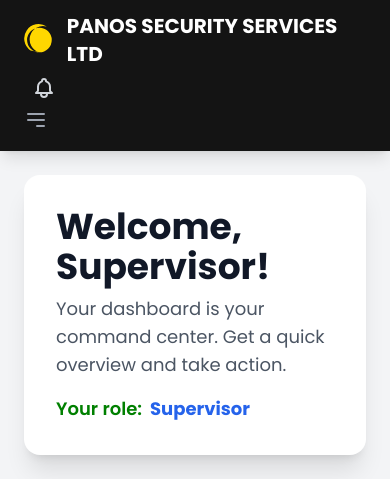
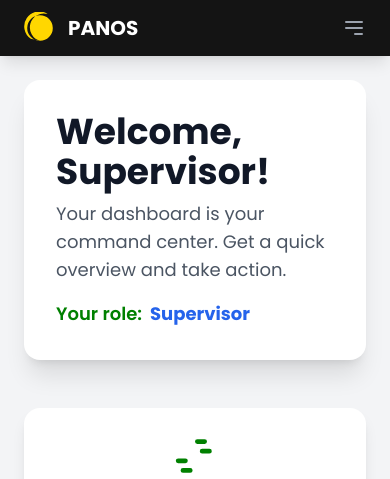
Before and after one commit to Derry-Godsent/Security-System, a Flask app: page /dashboard in a window 390 px wide. Shown: the top 479 px of the page. Run offline with Flask 3, Linux system fonts and the light colour scheme; a user stored in the database is signed in; data that the repository does not hold is empty; some libraries are stand-ins or nearby versions.

Commit message:
Fix mobile navigation and add logout to mobile menu

```diff
--- a/templates/layout.html
+++ b/templates/layout.html
@@ -95,33 +95,31 @@
 <body class="bg-gray-100 text-gray-800 flex flex-col min-h-screen">
 
     <nav class="bg-panos-black text-white shadow-lg sticky top-0 z-50">
-    <div class="container mx-auto px-6 py-3 md:flex md:justify-between md:items-center">
-        <div class="flex items-center justify-between">
+    <div class="container mx-auto px-6 py-3">
+        <div class="flex justify-between items-center">
+            <!-- Logo -->
             <a href="{{ url_for('dashboard') }}" class="flex items-center text-xl font-bold transition-all duration-300 transform hover:scale-105">
                 <svg class="h-8 w-8 text-panos-yellow mr-3" fill="currentColor" viewBox="0 0 20 20">
                     <path d="M10 18a8 8 0 100-16 8 8 0 000 16zm-5.744-1.256A6 6 0 1114.744 1.256a7.975 7.975 0 00-4.744 16.744z"/>
                 </svg>
-                <span>PANOS SECURITY SERVICES LTD</span>
+                <span class="hidden md:inline">PANOS SECURITY SERVICES LTD</span>
+                <span class="md:hidden">PANOS</span>
             </a>
-        </div>
 
-        <div id="mobile-menu" class="hidden md:flex flex-col md:flex-row md:items-center md:space-x-8 mt-4 md:mt-0">
+            <!-- Desktop Menu -->
+            <div class="hidden md:flex items-center space-x-6">
                 {% if 'username' in session %}
-                <a href="{{ url_for('dashboard') }}" class="py-2 px-3 hover:text-panos-yellow transition duration-300">Dashboard</a>
+                    <a href="{{ url_for('dashboard') }}" class="hover:text-panos-yellow transition duration-300">Dashboard</a>
                     {% if session.get('role') in ['Supervisor', 'Business Support Officer'] %}
-                <a href="{{ url_for('attendance') }}" class="py-2 px-3 hover:text-panos-yellow transition duration-300">Attendance</a>
+                    <a href="{{ url_for('attendance') }}" class="hover:text-panos-yellow transition duration-300">Attendance</a>
                     {% endif %}
-                <a href="{{ url_for('view_attendance') }}" class="py-2 px-3 hover:text-panos-yellow transition duration-300">Records</a>
-                <a href="{{ url_for('view_requests') }}" class="py-2 px-3 hover:text-panos-yellow transition duration-300">Requests</a>
-                {% if session.get('role') in ['Ops Manager', 'HR Officer', 'Finance', 'General Manager'] %}
-                <a href="{{ url_for('reports_page') }}" class="py-2 px-3 hover:text-panos-yellow transition duration-300">Reports</a>
+                    <a href="{{ url_for('view_attendance') }}" class="hover:text-panos-yellow transition duration-300">Records</a>
+                    <a href="{{ url_for('view_requests') }}" class="hover:text-panos-yellow transition duration-300">Requests</a>
+                    {% if session.get('role') in ['Ops Manager', 'HR Officer', 'Finance', 'General Manager', 'Business Support Officer'] %}
+                    <a href="{{ url_for('reports_page') }}" class="hover:text-panos-yellow transition duration-300">Reports</a>
                     {% endif %}
-                {% endif %}
-        </div>
 
-        <div class="flex items-center space-x-4">
-            {% if 'username' in session %}
-                <!-- Notifications -->
+                    <!-- Notifications (Desktop) -->
                     <div class="relative">
                         <button id="notificationBell"
                                 class="relative p-2 text-gray-300 hover:text-yellow-400 transition-colors duration-300"
@@ -130,7 +128,6 @@
                                 <path stroke-linecap="round" stroke-linejoin="round" stroke-width="2"
                                       d="M15 17h5l-1.405-1.405A2.032 2.032 0 0118 14.158V11a6.002 6.002 0 00-4-5.659V5a2 2 0 10-4 0v.341C7.67 6.165 6 8.388 6 11v3.159c0 .538-.214 1.055-.595 1.436L4 17h5m6 0v1a3 3 0 11-6 0v-1m6 0H9"></path>
                             </svg>
-                        <!-- Notification Badge -->
                             <span id="notificationBadge"
                                   class="absolute -top-1 -right-1 bg-red-500 text-white text-xs rounded-full w-5 h-5 flex items-center justify-center hidden font-medium">
                                 0
@@ -140,7 +137,6 @@
                         <!-- Notification Dropdown -->
                         <div id="notificationDropdown"
                              class="hidden absolute right-0 top-12 w-80 bg-white rounded-lg shadow-xl border border-gray-200 z-50 max-h-96 overflow-hidden">
-                        <!-- Header -->
                             <div class="bg-gradient-to-r from-panos-black to-gray-800 text-white px-4 py-3 flex justify-between items-center rounded-t-lg">
                                 <h3 class="font-semibold text-panos-yellow">Notifications</h3>
                                 <button onclick="markAllAsRead()"
@@ -148,8 +144,6 @@
                                     Mark all read
                                 </button>
                             </div>
-
-                        <!-- Notifications List -->
                             <div id="notificationsList" class="max-h-80 overflow-y-auto">
                                 <div class="p-4 text-center text-gray-500">
                                     <svg class="w-8 h-8 mx-auto mb-2 text-gray-400" fill="none" stroke="currentColor" viewBox="0 0 24 24">
@@ -161,18 +155,42 @@
                         </div>
                     </div>
 
-                <div class="hidden md:block">
                     <span class="text-sm font-medium">Hello, {{ session.get('role') }}</span>
-                    <a href="{{ url_for('logout') }}" class="ml-4 text-sm font-semibold text-red-400 hover:text-red-500 transition duration-300">Logout</a>
-                </div>
+                    <a href="{{ url_for('logout') }}" class="text-sm font-semibold text-red-400 hover:text-red-500 transition duration-300">Logout</a>
                 {% endif %}
             </div>
 
+            <!-- Mobile Menu Button -->
+            {% if 'username' in session %}
             <button id="mobile-menu-button" type="button" class="md:hidden text-gray-400 hover:text-white focus:outline-none">
-            <svg class="h-6 w-6" fill="none" stroke="currentColor" viewBox="0 0 24 24" xmlns="http://www.w3.org/2000/svg">
+                <svg class="h-6 w-6" fill="none" stroke="currentColor" viewBox="0 0 24 24">
                     <path stroke-linecap="round" stroke-linejoin="round" stroke-width="2" d="M4 6h16M4 12h16m-7 6h7"></path>
                 </svg>
             </button>
+            {% endif %}
+        </div>
+
+        <!-- Mobile Menu (Full) -->
+        {% if 'username' in session %}
+        <div id="mobile-menu" class="hidden md:hidden mt-4 pb-4 border-t border-gray-700 pt-4">
+            <div class="flex flex-col space-y-3">
+                <a href="{{ url_for('dashboard') }}" class="py-2 px-3 hover:text-panos-yellow transition duration-300 hover:bg-gray-800 rounded">Dashboard</a>
+                {% if session.get('role') in ['Supervisor', 'Business Support Officer'] %}
+                <a href="{{ url_for('attendance') }}" class="py-2 px-3 hover:text-panos-yellow transition duration-300 hover:bg-gray-800 rounded">Attendance</a>
+                {% endif %}
+                <a href="{{ url_for('view_attendance') }}" class="py-2 px-3 hover:text-panos-yellow transition duration-300 hover:bg-gray-800 rounded">Records</a>
+                <a href="{{ url_for('view_requests') }}" class="py-2 px-3 hover:text-panos-yellow transition duration-300 hover:bg-gray-800 rounded">Requests</a>
+                {% if session.get('role') in ['Ops Manager', 'HR Officer', 'Finance', 'General Manager', 'Business Support Officer'] %}
+                <a href="{{ url_for('reports_page') }}" class="py-2 px-3 hover:text-panos-yellow transition duration-300 hover:bg-gray-800 rounded">Reports</a>
+                {% endif %}
+
+                <div class="border-t border-gray-700 pt-3 mt-2">
+                    <div class="py-2 px-3 text-sm text-gray-400">{{ session.get('role') }}</div>
+                    <a href="{{ url_for('logout') }}" class="py-2 px-3 text-red-400 hover:text-red-500 transition duration-300 hover:bg-gray-800 rounded block">Logout</a>
+                </div>
+            </div>
+        </div>
+        {% endif %}
     </div>
 </nav>
 
```
Lines whose indentation alone changed are shown as unchanged.
